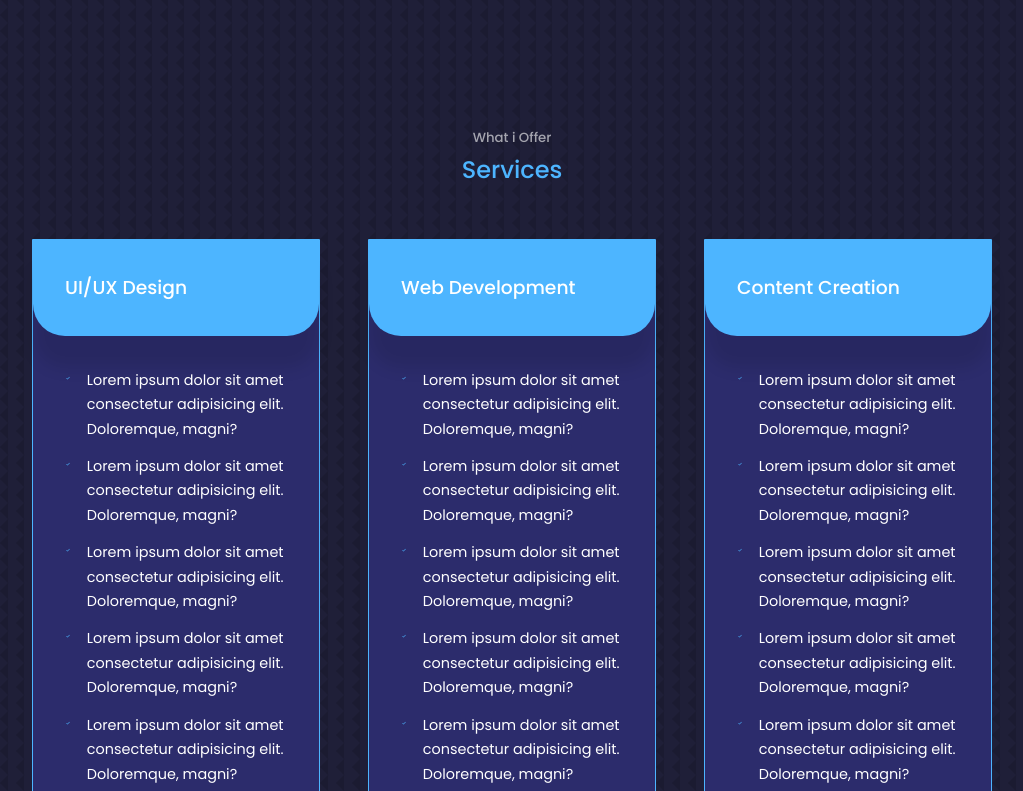
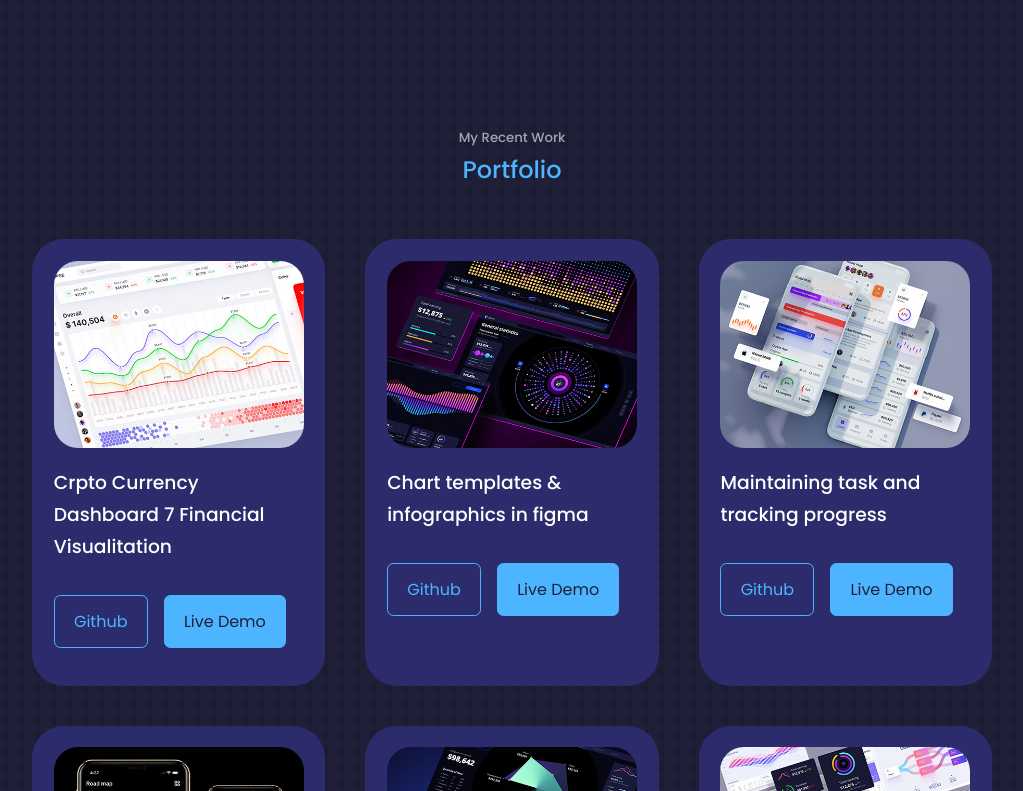
Before and after one commit to dimasmu/portofolio, a React (Create React App) app: page / in a window 1280 px wide. Shown: the part 1849-2640 px from the top of the page, without its empty margins (128-1151 px from the left). Built offline with nearby package versions, Linux system fonts and the light colour scheme.

Commit message:
disable service testimonial

```diff
--- a/src/App.jsx
+++ b/src/App.jsx
@@ -20,11 +20,11 @@ const App = () => {
         <Nav />
         <About />
         <Experience />
-        <Service />
+        {/* <Service /> */}
         <Portofolio />
         <Contact />
       </ActviveContext.Provider>
-      <Testimonial />
+      {/* <Testimonial /> */}
       <Footer />
     </>
   );
```
